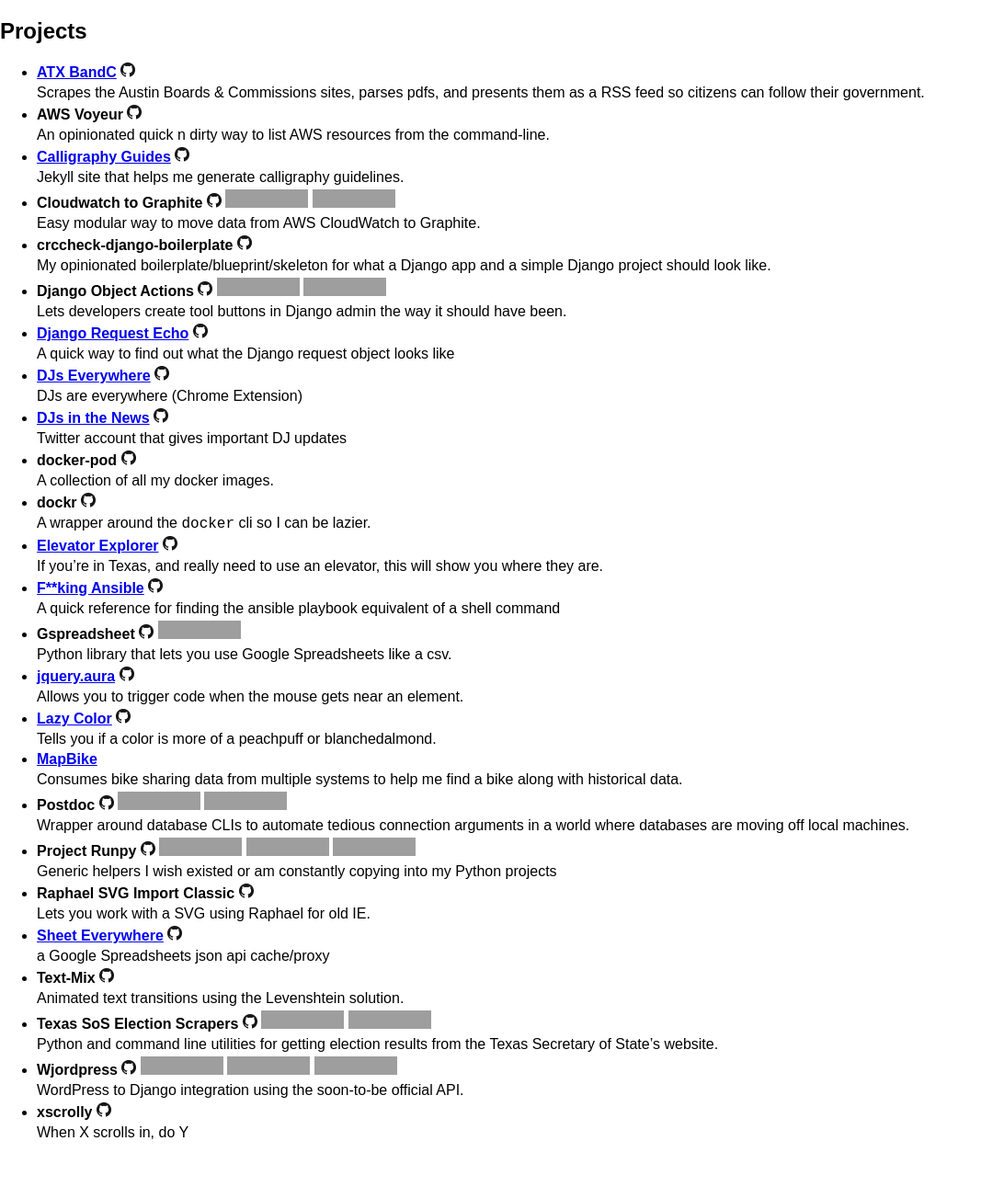
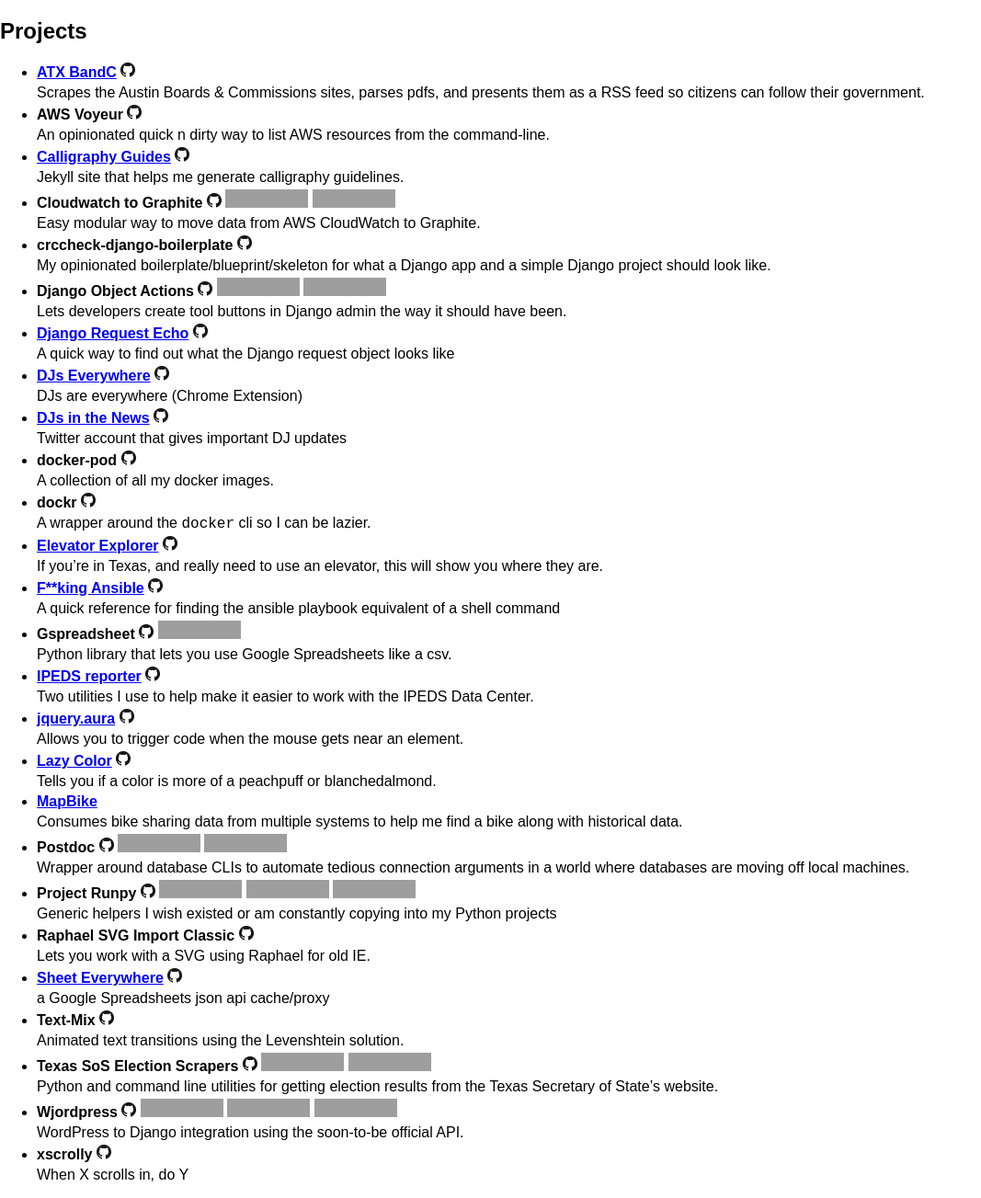
Before and after one commit to crccheck/crccheck.github.io, a Jekyll site: the page built from index.md, in a window 1280 px wide, cut to the strip 0-1303 px from the top of the page. Shown: the whole strip at 92% size, without its empty margins (0-1067 px from the left). Built offline with Jekyll 4.4.1, drawn with Linux system fonts in a browser that asks for light colours; before the commit the page ends 1257 px from its top, so only the background shows below that; grey boxes are pictures that could not be loaded.

Commit message:
add ipeds reporter

```diff
--- a/_data/projects.yml
+++ b/_data/projects.yml
@@ -92,12 +92,25 @@
   pypi: gspreadsheet
   description: >
     Python library that lets you use Google Spreadsheets like a csv.
+  tags: ["python"]
+
+- name: IPEDS reporter
+  homepage: https://ipeds-reporter.herokuapp.com/
+  repository: https://github.com/texastribune/ipeds_reporter
+  description: >
+    Two utilities I use to help make it easier to work with the IPEDS Data
+    Center.
+  tags: ["python", "django", "data"]
+  footnotes:
+    - Django admin as the site
+    - Selenium scraper
 
 - name: jquery.aura
   homepage: http://texastribune.github.io/jquery.aura.js/demo/
   repository: https://github.com/texastribune/jquery.aura.js
   description: >
     Allows you to trigger code when the mouse gets near an element.
+  tags: ["javascript"]
 
 - name: Lazy Color
   homepage: http://www.lazycolor.com/
```
